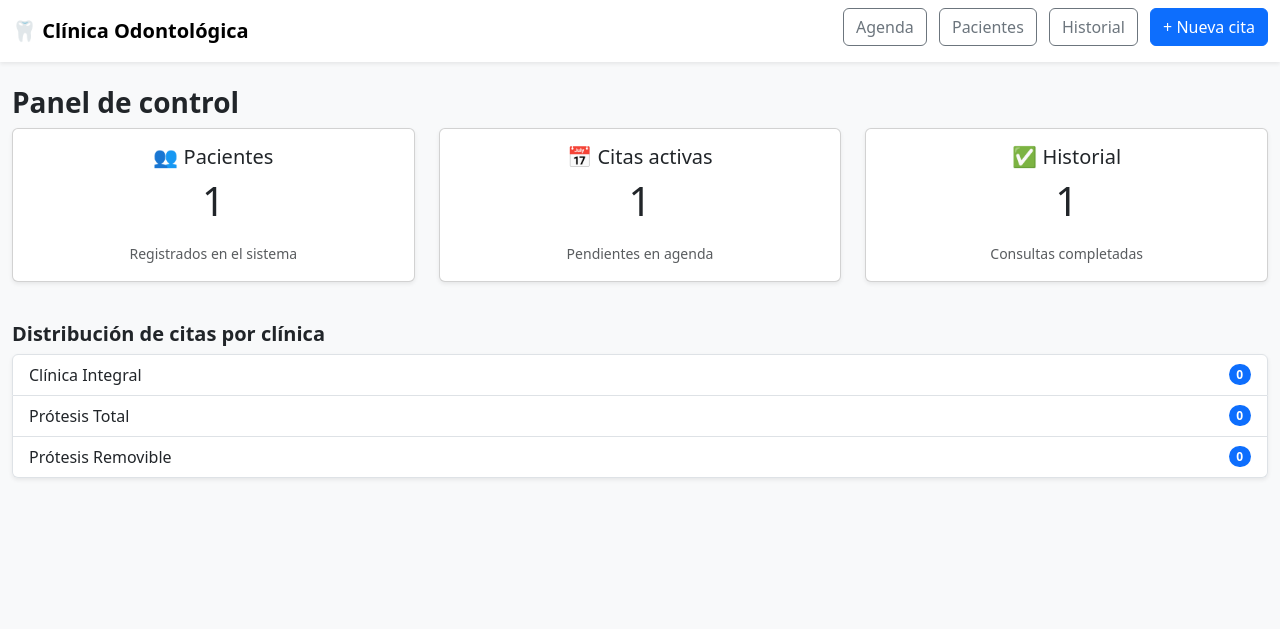
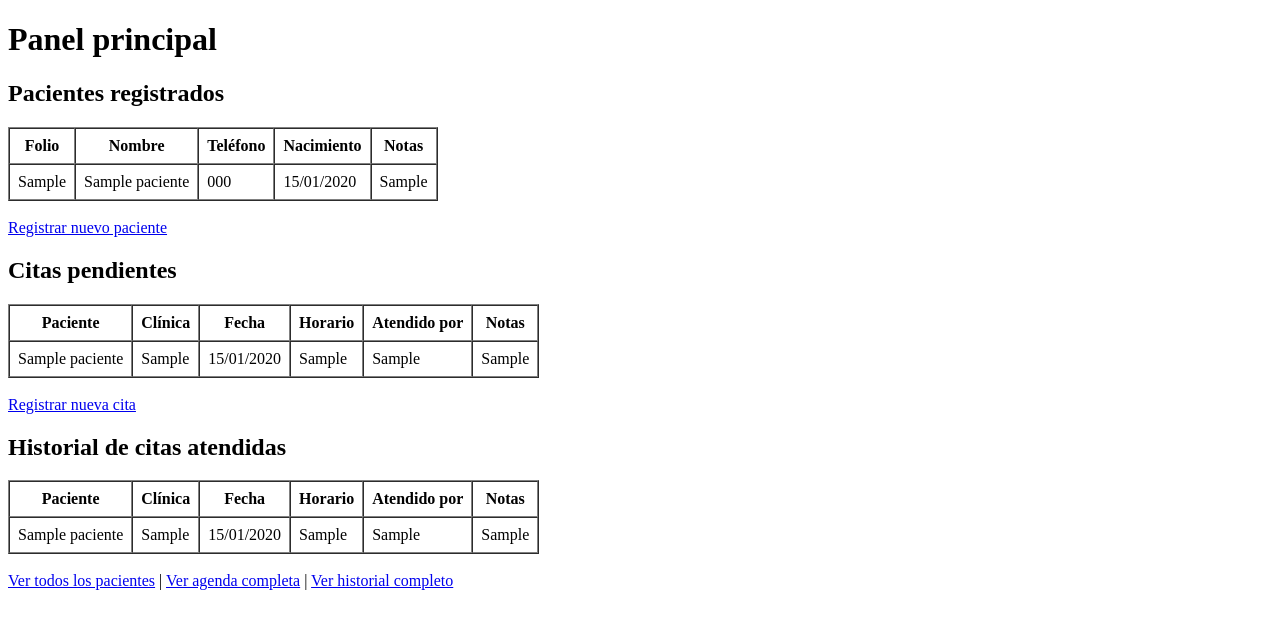
Before and after one commit to Luislopeze/Clinica, a Flask app: page / in a window 1280 px wide. Shown: the top 629 px of the page. Run offline with Flask 3, Linux system fonts and the light colour scheme; tables that the repository leaves empty hold one stand-in row (values such as "Sample post").

Commit message:
Update dashboard.html

```diff
--- a/templates/dashboard.html
+++ b/templates/dashboard.html
@@ -1,52 +1,98 @@
-{% extends "base.html" %}
-{% block content %}
-<h3 class="fw-bold">Panel de control</h3>
+<!DOCTYPE html>
+<html lang="es">
+<head>
+    <meta charset="UTF-8">
+    <title>Dashboard</title>
+</head>
+<body>
+    <h1>Panel principal</h1>
 
-<div class="row">
-    <!-- Total de pacientes -->
-    <div class="col-md-4 mb-3">
-        <div class="card shadow-sm text-center">
-            <div class="card-body">
-                <h5 class="card-title">👥 Pacientes</h5>
-                <p class="display-6">{{ pacientes|length }}</p>
-                <small class="text-muted">Registrados en el sistema</small>
-            </div>
-        </div>
-    </div>
+    <!-- Sección de pacientes -->
+    <h2>Pacientes registrados</h2>
+    <table border="1" cellpadding="8" cellspacing="0">
+        <thead>
+            <tr>
+                <th>Folio</th>
+                <th>Nombre</th>
+                <th>Teléfono</th>
+                <th>Nacimiento</th>
+                <th>Notas</th>
+            </tr>
+        </thead>
+        <tbody>
+            {% for paciente in pacientes %}
+            <tr>
+                <td>{{ paciente.folio }}</td>
+                <td>{{ paciente.nombre }}</td>
+                <td>{{ paciente.telefono }}</td>
+                <td>{{ paciente.nacimiento.strftime("%d/%m/%Y") if paciente.nacimiento else "" }}</td>
+                <td>{{ paciente.notas }}</td>
+            </tr>
+            {% endfor %}
+        </tbody>
+    </table>
+    <br>
+    <a href="{{ url_for('nuevo_paciente') }}">Registrar nuevo paciente</a>
 
-    <!-- Citas activas -->
-    <div class="col-md-4 mb-3">
-        <div class="card shadow-sm text-center">
-            <div class="card-body">
-                <h5 class="card-title">📅 Citas activas</h5>
-                <p class="display-6">{{ citas|length }}</p>
-                <small class="text-muted">Pendientes en agenda</small>
-            </div>
-        </div>
-    </div>
+    <!-- Sección de citas -->
+    <h2>Citas pendientes</h2>
+    <table border="1" cellpadding="8" cellspacing="0">
+        <thead>
+            <tr>
+                <th>Paciente</th>
+                <th>Clínica</th>
+                <th>Fecha</th>
+                <th>Horario</th>
+                <th>Atendido por</th>
+                <th>Notas</th>
+            </tr>
+        </thead>
+        <tbody>
+            {% for cita in citas %}
+            <tr>
+                <td>{{ cita.paciente.nombre }}</td>
+                <td>{{ cita.clinica }}</td>
+                <td>{{ cita.fecha.strftime("%d/%m/%Y") }}</td>
+                <td>{{ cita.horario }}</td>
+                <td>{{ cita.atendido_por }}</td>
+                <td>{{ cita.notas }}</td>
+            </tr>
+            {% endfor %}
+        </tbody>
+    </table>
+    <br>
+    <a href="{{ url_for('nueva_cita') }}">Registrar nueva cita</a>
 
-    <!-- Consultas completadas -->
-    <div class="col-md-4 mb-3">
-        <div class="card shadow-sm text-center">
-            <div class="card-body">
-                <h5 class="card-title">✅ Historial</h5>
-                <p class="display-6">{{ historial|length }}</p>
-                <small class="text-muted">Consultas completadas</small>
-            </div>
-        </div>
-    </div>
-</div>
+    <!-- Sección de historial -->
+    <h2>Historial de citas atendidas</h2>
+    <table border="1" cellpadding="8" cellspacing="0">
+        <thead>
+            <tr>
+                <th>Paciente</th>
+                <th>Clínica</th>
+                <th>Fecha</th>
+                <th>Horario</th>
+                <th>Atendido por</th>
+                <th>Notas</th>
+            </tr>
+        </thead>
+        <tbody>
+            {% for registro in historial %}
+            <tr>
+                <td>{{ registro.paciente.nombre }}</td>
+                <td>{{ registro.clinica }}</td>
+                <td>{{ registro.fecha.strftime("%d/%m/%Y") }}</td>
+                <td>{{ registro.horario }}</td>
+                <td>{{ registro.atendido_por }}</td>
+                <td>{{ registro.notas }}</td>
+            </tr>
+            {% endfor %}
+        </tbody>
+    </table>
 
-<!-- Distribución por clínica -->
-<h5 class="fw-bold mt-4">Distribución de citas por clínica</h5>
-<ul class="list-group shadow-sm">
-    {% for clinica in clinicas %}
-    <li class="list-group-item d-flex justify-content-between align-items-center">
-        {{ clinica }}
-        <span class="badge bg-primary rounded-pill">
-            {{ citas|selectattr("clinica","equalto",clinica)|list|length }}
-        </span>
-    </li>
-    {% endfor %}
-</ul>
-{% endblock %}
+    <br>
+    <a href="{{ url_for('pacientes_view') }}">Ver todos los pacientes</a> |
+    <a href="{{ url_for('agenda') }}">Ver agenda completa</a> |
+    <a href="{{ url_for('historial_view') }}">Ver historial completo</a>
+</body>
+</html>
```
